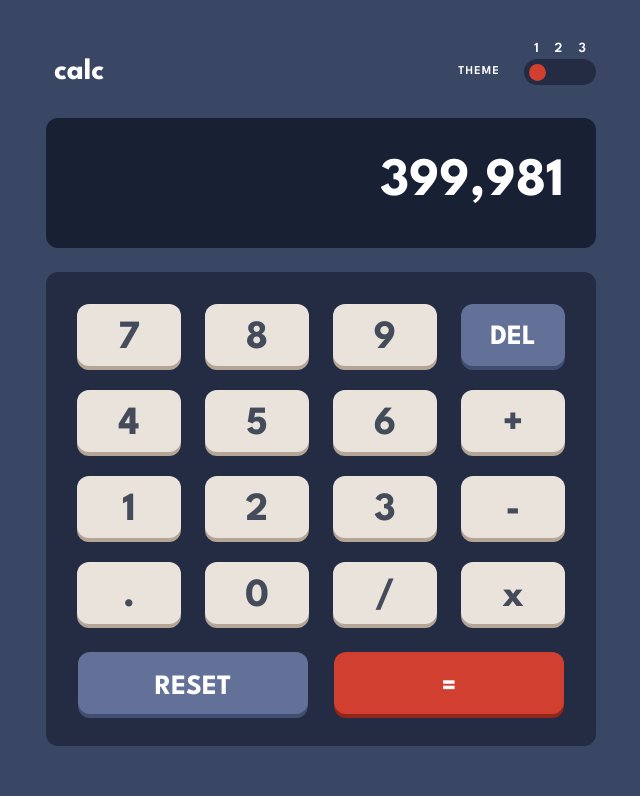
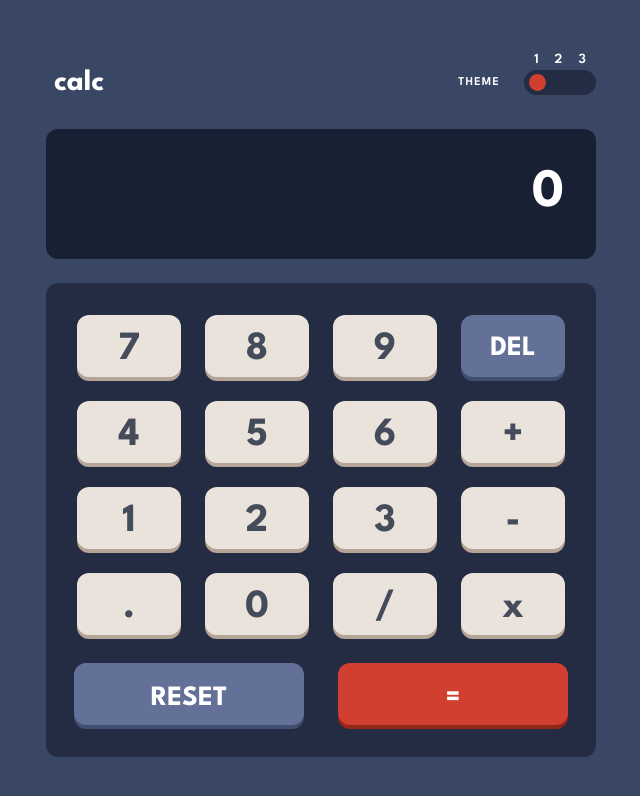
Before and after one commit to luiselmuller/front-end-mentor-challenges, a SvelteKit app in the folder calculator-challenge/calculator/: page / in a window 1280 px wide. Shown: the top 796 px of the page, without its empty margins (319-959 px from the left). Built offline with nearby package versions, Linux system fonts and the light colour scheme.

Commit message:
Finished

```diff
--- a/calculator-challenge/calculator/src/lib/components/CalcBtn.svelte
+++ b/calculator-challenge/calculator/src/lib/components/CalcBtn.svelte
@@ -1,5 +1,5 @@
-<script>
-    import { theme } from '$lib/stores';
+<script lang="ts">
+    import { calculation } from '$lib/stores';
 
     export let text = "";  // Text to display on the button
     export let fontSize = "xxs:text-[28px] text-[22px]"
@@ -10,25 +10,48 @@
     export let specialKeyBg = 'bg-f-func-key';
     export let textColor = 'text-f-text';
     export let background = 'bg-f-key';
-    export let hoverColor = 'bg-f-hover';
+    export let hoverColor = 'bg-f-key-hover';
+    export let funcHover =  'bg-f-func-key-hover';
     export let shadow = 'bg-f-key-shadow';
     export let funcShadow = 'bg-f-func-key-shadow'
+
+    function handleCalc(btnText: string) {
+        if(btnText === "RESET"){
+            calculation.set("");
+        }
+        else if(btnText === "="){
+            calculation.set(eval($calculation))
+        }
+        else if(btnText === "DEL"){
+            let temp = $calculation.substring(0, $calculation.length-1);
+            calculation.update(n => n = temp);
+        }
+        else if(btnText === "x"){
+            calculation.update((n) => n += "*");
+        }
+        else{
+            calculation.update((n) => n += btnText);
+        }
+    }
+
 </script>
 
 {#if text === "DEL"}
     <!-- Delete button -->
     <div>
-        <button type="button" class="sm:rounded-xl rounded-lg {height} {width} {specialKeyBg} text-white {hoverColor}
-            transition-all duration-100 xxs:text-[28px] text-[22px] z-10 relative active:translate-y-0.5">
+        <button type="button" class="sm:rounded-xl rounded-lg {height} {width} {specialKeyBg} text-white {funcHover}
+            transition-all duration-100 xxs:text-[28px] text-[22px] z-10 relative active:translate-y-0.5"
+            on:click={() => handleCalc(text)}>
             <h2 class="translate-y-[2px]">{text}</h2>
         </button>
         <div class="rounded-xl {height} {width} {funcShadow} absolute xxs:-translate-y-[58px] -translate-y-[51px] z-0"></div>
     </div>
 {:else}
-    <!-- Normal number keys -->
+    <!-- Other keys -->
     <div>
         <button type="button" class="sm:rounded-xl rounded-lg {height} {width} {background} {textColor} {hoverColor} {fontSize}
-            transition-all duration-100 z-10 relative active:translate-y-0.5">
+            transition-all duration-100 z-10 relative active:translate-y-0.5"
+            on:click={() => handleCalc(text)}>
             <h2 class="translate-y-[4px]">{text}</h2>
         </button>
         <div class="rounded-xl {height} {width} {shadow} absolute xxs:-translate-y-[58px] -translate-y-[51px] z-0">  </div>
--- a/calculator-challenge/calculator/src/lib/stores.js
+++ b/calculator-challenge/calculator/src/lib/stores.js
@@ -1,3 +1,4 @@
 import { writable } from "svelte/store";
 
 export let theme = writable(1);
+export let calculation = writable("");
--- a/calculator-challenge/calculator/src/routes/+page.svelte
+++ b/calculator-challenge/calculator/src/routes/+page.svelte
@@ -1,14 +1,11 @@
 <script lang="ts">
     import CalcBtn from '$lib/components/CalcBtn.svelte';
-    import { theme } from '$lib/stores';
+    import { theme, calculation } from '$lib/stores';
 
     let keys = ["7", "8", "9", "DEL",
                 "4", "5", "6", "+",
                 "1", "2", "3", "-",
                 ".", "0", "/", "x"];
-
-    // Screen
-    $: screenText = '399,981';
 
     function handleThemeToggle(t: number) {
         // Update theme store
@@ -16,6 +13,7 @@
     }
 
     // Reactive theme variables
+    // TODO: Try doing theming in a better way maybe using the store
     $: textColor    =   $theme === 2 ? 'text-white' :
                         $theme === 3 ? 'text-t-secondary' : 'text-white';
 
@@ -28,8 +26,14 @@
     $: shadow       =   $theme === 2 ? 'bg-s-key-shadow' :
                         $theme === 3 ? 'bg-t-key-shadow' : 'bg-f-key-shadow';
 
-    $: hoverColor   =   $theme === 2 ? 'bg-s-hover' :
-                        $theme === 3 ? 'bg-t-hover' : 'bg-f-hover';
+    $: hover        =   $theme === 2 ? 'hover:bg-s-key-hover' :
+                        $theme === 3 ? 'hover:bg-t-key-hover' : 'hover:bg-f-key-hover';
+
+    $: funcHover    =   $theme === 2 ? 'hover:bg-s-func-key-hover' :
+                        $theme === 3 ? 'hover:bg-t-func-key-hover' : 'hover:bg-f-func-key-hover';
+
+    $: toggleHover  =   $theme === 2 ? 'hover:bg-s-toggle-key-hover' :
+                        $theme === 3 ? 'hover:bg-t-toggle-key-hover' : 'hover:bg-f-toggle-key-hover';
 
     $: mainBg   =   $theme === 2 ? 'bg-s-main' :
                     $theme === 3 ? 'bg-t-main' : 'bg-f-main';
@@ -55,13 +59,10 @@
 </script>
 
 <!-- Main calculator container -->
-<!-- TODO: Make theme switching work between 3 themes (could use stores to then pick which color to use
-    inside of the class, picking the tailwind color class and changing the prefix "f, s, t" to pick between
-    the themes) -->
 <main class="h-screen w-screen flex flex-col justify-center items-center font-spartan font-bold {mainText} {mainBg}
     transition-all duration-200 p-6">
     <!-- Calculator body -->
-    <article class="h-screen sm:w-full xxs:w-[360px] w-[300px] m-2 max-w-[550px] ">
+    <article class="h-full sm:w-full xxs:w-[360px] w-[300px] m-2 max-w-[550px] flex flex-col justify-center items-center">
         <!-- Upper part of the calculator (with the theme switcher) -->
         <div class="w-full h-20 py-2 flex justify-evenly items-center">
             <h2 class="text-3xl ml-2">calc</h2>
@@ -76,7 +77,7 @@
                 </div>
 
                 <!-- Toggle -->
-                <div class="w-[72px] h-[26px] {toggle} rounded-full flex justify-center items-center hover:cursor-pointer
+                <div class="w-[72px] h-[25px] {toggle} rounded-full flex justify-center items-center hover:cursor-pointer
                     transition-all duration-200">
                     <!-- Theme One -->
                     <button class="h-full w-full rounded-l-full relative"
@@ -93,19 +94,26 @@
 
                     <!-- Theme key -->
                     <div class="{toggleKey} h-[17px] w-[17px] m-[5px] rounded-full absolute {$theme === 2 ? '' :
-                        $theme === 3 ? 'translate-x-[23px]' : '-translate-x-[23px]'} transition-transform duration-200"></div>
+                        $theme === 3 ? 'translate-x-[23px]' : '-translate-x-[23px]'} transition-transform duration-200
+                        {toggleHover}">
+                    </div>
                 </div>
             </div>
         </div>
 
-        <!-- Calculator screen
-            TODO: Need to rework this-->
-        <div class="w-full h-[130px] {screenBg} rounded-xl mt-1.5 overflow-hidden">
-            <h2 class="text-right xxs:text-[54px] text-[40px] px-8 xxs:py-6 py-10">{screenText}</h2>
+        <!-- Calculator screen -->
+        <div class="w-full h-[130px] {screenBg} rounded-xl mt-1.5 overflow-hidden overflow-x-scroll">
+            <h2 class="text-right xxs:text-[54px] text-[40px] px-8 xxs:py-6 py-10">
+                {#if $calculation}
+                    {$calculation}
+                {:else}
+                    0
+                {/if}
+            </h2>
         </div>
 
         <!-- Calculator keypad -->
-        <div class="w-full h-fit {toggle} rounded-xl mt-6 sm:p-7 p-6 flex justify-center sm:py-8 md:gap-6 gap-4 items-center flex-wrap">
+        <div class="w-full h-fit {toggle} rounded-xl mt-6 sm:p-7 p-6 flex justify-center sm:py-8 sm:gap-6 gap-4 items-center flex-wrap">
             {#each keys as key(key)}
                 <CalcBtn
                     text={key}
@@ -114,19 +122,20 @@
                     textColor={$theme === 2 && key != "DEL" ? 'text-s-text' :
                     $theme === 3 ? 'text-t-text' : 'text-f-text'}
                     shadow={shadow}
-                    hoverColor={hoverColor}
+                    hoverColor={hover}
+                    funcHover={funcHover}
                     fontSize={"xxs:text-[40px] text-[32px]"}
                     funcShadow={funcShadow}
                 />
             {/each}
             <!-- Reset and equals buttons -->
-            <div class="w-full flex justify-between items-center mt-1 md:px-1 xxs:px-0 px-1">
+            <div class="w-full flex justify-between items-center mt-1 px-1 xxs:px-0">
                 <CalcBtn
                     text={"RESET"}
                     background={specialKeyBg}
                     textColor={"text-white"}
                     shadow={funcShadow}
-                    hoverColor={hoverColor}
+                    hoverColor={funcHover}
                     width={"sm:w-[230px] xxs:w-[149px] w-[114px]"}
                 />
                 <CalcBtn
@@ -134,7 +143,7 @@
                     background={toggleKey}
                     textColor={textColor}
                     shadow={altShadow}
-                    hoverColor={hoverColor}
+                    hoverColor={toggleHover}
                     width={"sm:w-[230px] xxs:w-[149px] w-[114px]"}
                 />
             </div>
@@ -144,5 +153,20 @@
 </main>
 
 <style>
+    ::-webkit-scrollbar {
+        height: 8px;
+    }
 
+    ::-webkit-scrollbar-track {
+        background: transparent;
+    }
+
+    ::-webkit-scrollbar-thumb {
+        background: hsl(222, 10%, 25%);
+        border-radius: 10px;
+    }
+
+    ::-webkit-scrollbar-thumb:hover {
+        background: hsl(220, 9%, 39%);
+    }
 </style>
--- a/calculator-challenge/calculator/tailwind.config.cjs
+++ b/calculator-challenge/calculator/tailwind.config.cjs
@@ -15,7 +15,9 @@ module.exports = {
         'f-key': 'hsl(30, 25%, 89%)',
         'f-key-shadow': 'hsl(28, 16%, 65%)',
         'f-text': 'hsl(221, 14%, 31%)',
-        'f-hover': '',
+        'f-key-hover': 'hsl(30, 50%, 100%)',
+        'f-func-key-hover': 'hsl(225, 30%, 70%)',
+        'f-toggle-key-hover': 'hsl(6, 80%, 70%)',
         // Theme Two
         's-main': 'hsl(0, 0%, 90%)',
         's-toggle': 'hsl(0, 5%, 81%)',
@@ -27,7 +29,9 @@ module.exports = {
         's-key': 'hsl(45, 7%, 89%)',
         's-key-shadow': 'hsl(35, 11%, 61%)',
         's-text': 'hsl(60, 10%, 19%)',
-        's-hover': '',
+        's-key-hover': 'hsl(30, 50%, 100%)',
+        's-func-key-hover': 'hsl(185, 50%, 60%)',
+        's-toggle-key-hover': 'hsl(25, 80%, 60%)',
         // Theme Three
         't-main': 'hsl(268, 75%, 9%)',
         't-secondary': 'hsl(268, 71%, 12%)',
@@ -38,7 +42,9 @@ module.exports = {
         't-key': 'hsl(268, 47%, 21%)',
         't-key-shadow': 'hsl(290, 70%, 36%)',
         't-text': 'hsl(52, 100%, 62%)',
-        't-hover': '',
+        't-key-hover': 'hsl(268, 55%, 50%)',
+        't-func-key-hover': 'hsl(281, 95%, 40%)',
+        't-toggle-key-hover': 'hsl(176, 90%, 76%)',
         'very-dark-blue': 'hsl(198, 20%, 13%)'
       },
       fontFamily: {
```
